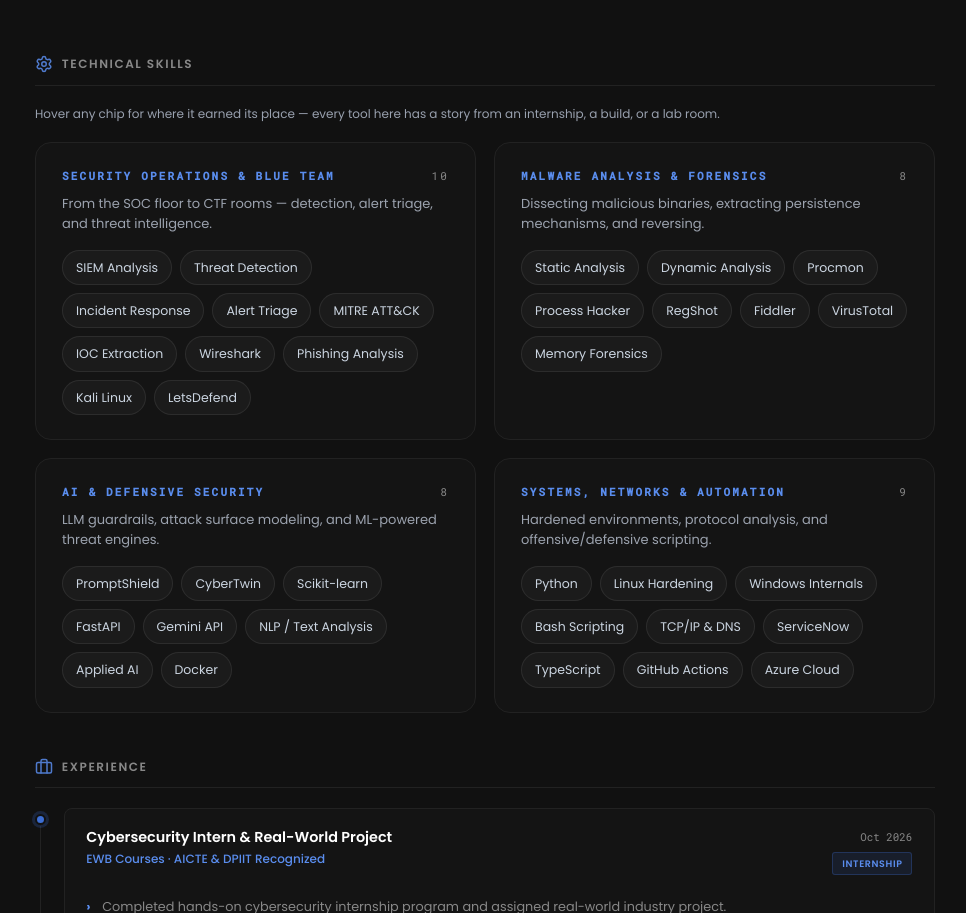
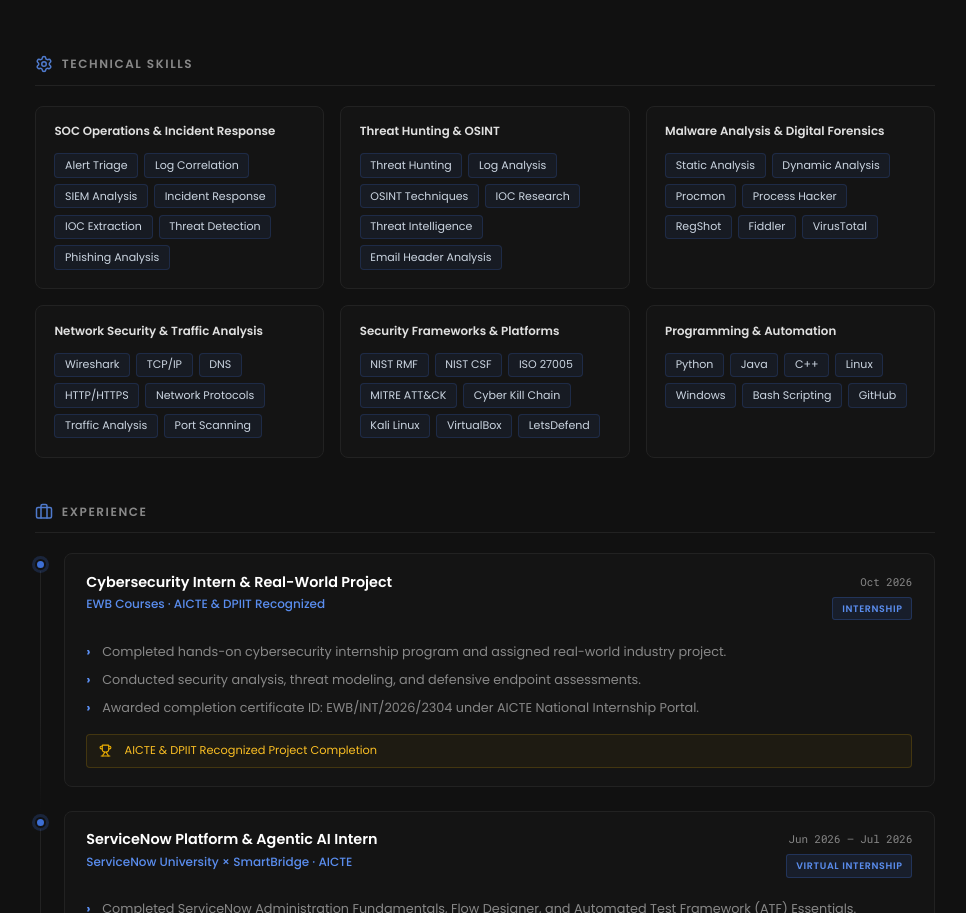
Before and after one commit to Shafeeq-Cybersec/Shafeeq-Cybersec.github.io, a React (Vite) app: page / in a window 1280 px wide. Shown: the part 1839-2752 px from the top of the page, without its empty margins (155-1121 px from the left). Built offline with nearby package versions, Linux system fonts and the light colour scheme.

Commit message:
feat: restore compact 6-category technical skills grid with hover tooltips on each tag

```diff
--- a/src/App.tsx
+++ b/src/App.tsx
@@ -573,20 +573,13 @@ export default function App() {
               <Settings size={18} className="cp-block-icon" />
               Technical Skills
             </div>
-            <p className="text-xs text-gray-400 mb-5">
-              Hover any chip for where it earned its place — every tool here has a story from an internship, a build, or a lab room.
-            </p>
-            <div className="stack-grid">
+            <div className="cp-skills-grid">
               {skills.map((cat: any) => (
-                <div key={cat.category} className="stack-card">
-                  <div className="stack-cat">
-                    <span>{cat.category}</span>
-                    <i>{cat.skills ? cat.skills.length : (cat.tags ? cat.tags.length : 0)}</i>
-                  </div>
-                  {cat.blurb && <p className="stack-blurb">{cat.blurb}</p>}
-                  <div className="stack-chips">
+                <div key={cat.category} className="cp-skill-cat">
+                  <div className="cp-skill-cat-name">{cat.category}</div>
+                  <div className="cp-tags">
                     {(cat.skills || (cat.tags || []).map((t: string) => ({ name: t, tip: '' }))).map((item: any, idx: number) => (
-                      <span key={idx} className="chip" tabIndex={0}>
+                      <span key={idx} className="cp-tag" tabIndex={0}>
                         {item.name || item}
                         {item.tip && <span className="tip">{item.tip}</span>}
                       </span>
--- a/src/data/skills.json
+++ b/src/data/skills.json
@@ -1,98 +1,54 @@
 [
   {
-    "category": "Security Operations & Blue Team",
-    "blurb": "From the SOC floor to CTF rooms — detection, alert triage, and threat intelligence.",
+    "category": "SOC Operations & Incident Response",
     "skills": [
-      {
-        "name": "SIEM Analysis",
-        "tip": "LetsDefend SOC workflows & log correlation across live attack simulations"
-      },
-      {
-        "name": "Threat Detection",
-        "tip": "ThreatLens kill-chain engine & rule-based indicator correlation"
-      },
-      {
-        "name": "Incident Response",
-        "tip": "TANSAM attack scenarios & triage playbooks during Siemens internship"
-      },
-      {
-        "name": "Alert Triage",
-        "tip": "93% SLA accuracy across 3,907 points on LetsDefend VIP+ platform"
-      },
-      {
-        "name": "MITRE ATT&CK",
-        "tip": "Technique mapping & kill chain correlation in ThreatLens SOC platform"
-      },
-      {
-        "name": "IOC Extraction",
-        "tip": "Automated artifact triage in MailSleuth & forensic investigation reports"
-      },
-      {
-        "name": "Wireshark",
-        "tip": "PCAP inspection, protocol anomaly analysis & traffic carving"
-      },
-      {
-        "name": "Phishing Analysis",
-        "tip": "Scikit-learn NLP detector at TANSAM & IEEE QRishing research paper"
-      },
-      {
-        "name": "Kali Linux",
-        "tip": "Daily driver for penetration testing, John the Ripper & traffic inspection"
-      },
-      {
-        "name": "LetsDefend",
-        "tip": "VIP+ Defender · 3,907 pts · 19,041 SLA score · 93% accuracy"
-      }
+      { "name": "Alert Triage", "tip": "93% SLA accuracy across 3,907 points on LetsDefend VIP+ platform" },
+      { "name": "Log Correlation", "tip": "ThreatLens multi-stage correlation across auth & network events" },
+      { "name": "SIEM Analysis", "tip": "Splunk & LetsDefend playbooks during simulated incident handling" },
+      { "name": "Incident Response", "tip": "TANSAM attack scenarios & triage playbooks during Siemens internship" },
+      { "name": "IOC Extraction", "tip": "Automated artifact triage in MailSleuth & incident reports" },
+      { "name": "Threat Detection", "tip": "ThreatLens rule engine mapping alerts to Cyber Kill Chain" },
+      { "name": "Phishing Analysis", "tip": "Scikit-learn NLP detector at TANSAM & IEEE QRishing paper" }
     ],
     "tags": [
+      "Alert Triage",
+      "Log Correlation",
       "SIEM Analysis",
+      "Incident Response",
+      "IOC Extraction",
       "Threat Detection",
-      "Incident Response",
-      "Alert Triage",
-      "MITRE ATT&CK",
-      "IOC Extraction",
-      "Wireshark",
-      "Phishing Analysis",
-      "Kali Linux",
-      "LetsDefend"
+      "Phishing Analysis"
     ]
   },
   {
-    "category": "Malware Analysis & Forensics",
-    "blurb": "Dissecting malicious binaries, extracting persistence mechanisms, and reversing.",
+    "category": "Threat Hunting & OSINT",
     "skills": [
-      {
-        "name": "Static Analysis",
-        "tip": "String extraction, PE headers, imports & hash verification"
-      },
-      {
-        "name": "Dynamic Analysis",
-        "tip": "Sandboxed behavioral execution, registry modifications & network tracking"
-      },
-      {
-        "name": "Procmon",
-        "tip": "Process monitoring & file system event tracing in live malware labs"
-      },
-      {
-        "name": "Process Hacker",
-        "tip": "Memory inspection, thread enumeration & DLL injection checks"
-      },
-      {
-        "name": "RegShot",
-        "tip": "Registry difference snapshots before and after malware detonation"
-      },
-      {
-        "name": "Fiddler",
-        "tip": "HTTP/HTTPS traffic interception & C2 beaconing analysis"
-      },
-      {
-        "name": "VirusTotal",
-        "tip": "Multi-engine scanning, behavior reports & CTI threat correlation"
-      },
-      {
-        "name": "Memory Forensics",
-        "tip": "Solved 57 flags in Sherlocks DFIR category at HTB Holmes CTF 2026"
-      }
+      { "name": "Threat Hunting", "tip": "Hypothesis-driven threat hunting across Sysmon & Windows event logs" },
+      { "name": "Log Analysis", "tip": "Event ID analysis for logon, privilege escalation & process creation" },
+      { "name": "OSINT Techniques", "tip": "Domain, IP, and threat actor infrastructure profiling" },
+      { "name": "IOC Research", "tip": "VirusTotal, AbuseIPDB, and AlienVault OTX indicator validation" },
+      { "name": "Threat Intelligence", "tip": "Correlating active campaigns with MITRE ATT&CK adversary tactics" },
+      { "name": "Email Header Analysis", "tip": "Authentication triage: SPF, DKIM, DMARC & routing hops" }
+    ],
+    "tags": [
+      "Threat Hunting",
+      "Log Analysis",
+      "OSINT Techniques",
+      "IOC Research",
+      "Threat Intelligence",
+      "Email Header Analysis"
+    ]
+  },
+  {
+    "category": "Malware Analysis & Digital Forensics",
+    "skills": [
+      { "name": "Static Analysis", "tip": "PE header dissection, imported DLLs, and strings extraction" },
+      { "name": "Dynamic Analysis", "tip": "Sandboxed behavioral execution, registry & network tracking" },
+      { "name": "Procmon", "tip": "Real-time process, registry, and file system activity tracing" },
+      { "name": "Process Hacker", "tip": "Live memory inspection, token privileges & thread monitoring" },
+      { "name": "RegShot", "tip": "Registry delta snapshots before and after malware execution" },
+      { "name": "Fiddler", "tip": "Decrypted HTTP/HTTPS traffic inspection and C2 beacon analysis" },
+      { "name": "VirusTotal", "tip": "Multi-engine signature verification & sandbox behavioral reports" }
     ],
     "tags": [
       "Static Analysis",
@@ -101,109 +57,72 @@
       "Process Hacker",
       "RegShot",
       "Fiddler",
-      "VirusTotal",
-      "Memory Forensics"
+      "VirusTotal"
     ]
   },
   {
-    "category": "AI & Defensive Security",
-    "blurb": "LLM guardrails, attack surface modeling, and ML-powered threat engines.",
+    "category": "Network Security & Traffic Analysis",
     "skills": [
-      {
-        "name": "PromptShield",
-        "tip": "Defensive gateway blocking prompt injection & sensitive data leakage"
-      },
-      {
-        "name": "CyberTwin",
-        "tip": "AI digital twin for enterprise attack surface & blast radius mapping"
-      },
-      {
-        "name": "Scikit-learn",
-        "tip": "Phishing email classification model built during TANSAM Siemens internship"
-      },
-      {
-        "name": "FastAPI",
-        "tip": "High-throughput API gateway deployed on Azure Container Apps"
-      },
-      {
-        "name": "Gemini API",
-        "tip": "Real-time threat evaluation & payload classification engine"
-      },
-      {
-        "name": "NLP / Text Analysis",
-        "tip": "Email header & lure classification in defensive phishing systems"
-      },
-      {
-        "name": "Applied AI",
-        "tip": "CSRBOX & IBM SkillsBuild applied AI development program"
-      },
-      {
-        "name": "Docker",
-        "tip": "Containerized deployment of security APIs & testing sandbox"
-      }
+      { "name": "Wireshark", "tip": "PCAP packet dissection, protocol analysis & anomaly carving" },
+      { "name": "TCP/IP", "tip": "Handshake analysis, TCP flags, and connection state tracking" },
+      { "name": "DNS", "tip": "Detecting DNS tunneling, spoofing, and malicious C2 lookups" },
+      { "name": "HTTP/HTTPS", "tip": "Inspecting web traffic anomalies, payloads, and malicious redirects" },
+      { "name": "Network Protocols", "tip": "Deep-dive analysis of SMB, RDP, ARP, and ICMP abuse" },
+      { "name": "Traffic Analysis", "tip": "Baselining normal bandwidth to identify exfiltration spikes" },
+      { "name": "Port Scanning", "tip": "Nmap host discovery, service enumeration & NSE vulnerability scripts" }
     ],
     "tags": [
-      "PromptShield",
-      "CyberTwin",
-      "Scikit-learn",
-      "FastAPI",
-      "Gemini API",
-      "NLP / Text Analysis",
-      "Applied AI",
-      "Docker"
+      "Wireshark",
+      "TCP/IP",
+      "DNS",
+      "HTTP/HTTPS",
+      "Network Protocols",
+      "Traffic Analysis",
+      "Port Scanning"
     ]
   },
   {
-    "category": "Systems, Networks & Automation",
-    "blurb": "Hardened environments, protocol analysis, and offensive/defensive scripting.",
+    "category": "Security Frameworks & Platforms",
     "skills": [
-      {
-        "name": "Python",
-        "tip": "Primary language for threat detection engines, scrapers & automation"
-      },
-      {
-        "name": "Linux Hardening",
-        "tip": "UFW configuration, permissions, systemd services & log audits"
-      },
-      {
-        "name": "Windows Internals",
-        "tip": "Event log forensics, Sysmon telemetry & registry analysis"
-      },
-      {
-        "name": "Bash Scripting",
-        "tip": "SOC log parsing, automation scripts & environment setup"
-      },
-      {
-        "name": "TCP/IP & DNS",
-        "tip": "Network packet dissection, DNS tunneling & port analysis"
-      },
-      {
-        "name": "ServiceNow",
-        "tip": "Platform admin, ATF automated testing & ITSM incident workflows"
-      },
-      {
-        "name": "TypeScript",
-        "tip": "Core language powering ThreatLens SOC investigation dashboard"
-      },
-      {
-        "name": "GitHub Actions",
-        "tip": "CI/CD pipelines, automated testing & portfolio deployment"
-      },
-      {
-        "name": "Azure Cloud",
-        "tip": "Azure Container Apps deployment for PromptShield firewall"
-      }
+      { "name": "NIST RMF", "tip": "Risk management framework applied across system life cycles" },
+      { "name": "NIST CSF", "tip": "Identify, Protect, Detect, Respond, and Recover core functions" },
+      { "name": "ISO 27005", "tip": "Information security risk management methodologies" },
+      { "name": "MITRE ATT&CK", "tip": "Technique mapping and Kill Chain alignment in ThreatLens" },
+      { "name": "Cyber Kill Chain", "tip": "Reconstructing 7-stage attack progressions in SOC platform" },
+      { "name": "Kali Linux", "tip": "Primary distribution for security tooling and penetration testing" },
+      { "name": "VirtualBox", "tip": "Isolated malware sandbox and defensive lab environments" },
+      { "name": "LetsDefend", "tip": "VIP+ Defender · 3,907 pts · 19,041 SLA score · 93% accuracy" }
+    ],
+    "tags": [
+      "NIST RMF",
+      "NIST CSF",
+      "ISO 27005",
+      "MITRE ATT&CK",
+      "Cyber Kill Chain",
+      "Kali Linux",
+      "VirtualBox",
+      "LetsDefend"
+    ]
+  },
+  {
+    "category": "Programming & Automation",
+    "skills": [
+      { "name": "Python", "tip": "Automation scripts, threat correlation engines & PromptShield gateway" },
+      { "name": "Java", "tip": "Object-oriented software development and backend systems" },
+      { "name": "C++", "tip": "Low-level system mechanics, memory fundamentals & algorithms" },
+      { "name": "Linux", "tip": "Shell administration, UFW firewall hardening, and systemd services" },
+      { "name": "Windows", "tip": "PowerShell automation, registry forensics & event log querying" },
+      { "name": "Bash Scripting", "tip": "Automated log parsing, reconnaissance, and telemetry scripts" },
+      { "name": "GitHub", "tip": "Version control, CI/CD actions, and open-source project delivery" }
     ],
     "tags": [
       "Python",
-      "Linux Hardening",
-      "Windows Internals",
+      "Java",
+      "C++",
+      "Linux",
+      "Windows",
       "Bash Scripting",
-      "TCP/IP & DNS",
-      "ServiceNow",
-      "TypeScript",
-      "GitHub Actions",
-      "Azure Cloud"
+      "GitHub"
     ]
   }
 ]
--- a/src/index.css
+++ b/src/index.css
@@ -1575,134 +1575,113 @@ footer { text-align: center; padding: 1.25rem; border-top: 1px solid var(--borde
   letter-spacing: 0.04em;
 }
 
-/* ── B. Skills Dashboard / Stack Cards with Tooltips ─────────────────────── */
-.stack-grid {
+/* ── B. Skills Dashboard (Original Compact Grid with Hover Tooltips) ──────────────── */
+.cp-skills-grid {
   display: grid;
-  grid-template-columns: repeat(2, 1fr);
-  gap: 18px;
-}
-
-@media (max-width: 900px) {
-  .stack-grid {
-    grid-template-columns: 1fr;
-  }
-}
-
-.stack-card {
+  grid-template-columns: repeat(3, 1fr);
+  gap: 1rem;
+}
+
+.cp-skill-cat {
+  background: var(--card);
   border: 1px solid var(--border);
-  border-radius: 16px;
-  background: var(--card);
-  padding: 24px 26px;
-  transition: transform 0.3s cubic-bezier(0.16, 1, 0.3, 1),
-              border-color 0.3s ease,
-              box-shadow 0.3s ease;
-  position: relative;
-}
-
-.stack-card:hover {
-  border-color: rgba(61, 111, 212, 0.4);
-  transform: translateY(-3px);
-  box-shadow: 0 16px 36px rgba(0, 0, 0, 0.35), 0 0 15px rgba(61, 111, 212, 0.08);
-}
-
-.stack-cat {
-  font-family: var(--font-mono);
+  border-radius: 8px;
+  padding: 1.1rem 1.15rem 1.15rem;
+  transition: border-color 0.25s var(--ease-in-out),
+              box-shadow   0.25s var(--ease-in-out),
+              transform    0.25s var(--ease-in-out);
+  position: relative;
+}
+
+.cp-skill-cat:hover {
+  border-color: rgba(61, 111, 212, 0.35);
+  box-shadow: 0 4px 16px rgba(0, 0, 0, 0.25);
+  transform: translateY(-2px);
+}
+
+.cp-skill-cat-name {
+  display: flex;
+  align-items: center;
+  gap: 0.5rem;
+  font-size: 0.74rem;
+  font-weight: 600;
+  color: var(--text);
+  margin-bottom: 0.85rem;
+  line-height: 1.3;
+}
+
+.cp-tags {
+  display: flex;
+  flex-wrap: wrap;
+  gap: 0.38rem;
+}
+
+.cp-tag {
+  position: relative;
+  font-size: 0.69rem;
+  padding: 0.22rem 0.6rem;
+  background: rgba(61, 111, 212, 0.08);
+  border: 1px solid rgba(61, 111, 212, 0.2);
+  color: #cbd5e1;
+  border-radius: 4px;
+  line-height: 1.4;
+  cursor: default;
+  outline: none;
+  user-select: none;
+  transition: background 0.18s var(--ease-in-out),
+              border-color 0.18s var(--ease-in-out),
+              color 0.18s var(--ease-in-out),
+              transform 0.18s var(--ease-in-out);
+}
+
+.cp-tag:hover,
+.cp-tag:focus-visible {
+  background: rgba(61, 111, 212, 0.22);
+  border-color: var(--blue-light);
+  color: #ffffff;
+  transform: translateY(-1px);
+  z-index: 50;
+}
+
+/* Tooltip Popup on Hover */
+.cp-tag .tip {
+  position: absolute;
+  bottom: calc(100% + 8px);
+  left: 50%;
+  transform: translateX(-50%) translateY(4px);
+  width: max-content;
+  max-width: min(240px, 75vw);
+  white-space: normal;
+  background: #0b0f19;
+  border: 1px solid rgba(59, 130, 246, 0.45);
+  color: #e2e8f0;
   font-size: 11px;
-  font-weight: 700;
-  letter-spacing: 0.2em;
-  text-transform: uppercase;
-  color: var(--blue-light);
-  display: flex;
-  align-items: baseline;
-  justify-content: space-between;
-}
-
-.stack-cat i {
-  font-style: normal;
-  color: var(--text-dim);
-  font-weight: 400;
-  font-size: 11px;
-}
-
-.stack-blurb {
-  margin-top: 8px;
-  font-size: 13px;
-  line-height: 1.55;
-  color: #9ca3af;
-}
-
-.stack-chips {
-  display: flex;
-  flex-wrap: wrap;
-  gap: 8px;
-  margin-top: 16px;
-}
-
-.chip {
-  position: relative;
-  padding: 6px 13px;
-  border-radius: 999px;
-  border: 1px solid rgba(255, 255, 255, 0.08);
-  background: rgba(255, 255, 255, 0.03);
-  font-size: 12.5px;
-  color: #cbd5e1;
-  cursor: default;
-  transition: color 0.2s ease,
-              border-color 0.2s ease,
-              transform 0.2s ease,
-              background 0.2s ease;
-  user-select: none;
-  outline: none;
-}
-
-.chip:hover,
-.chip:focus-visible {
-  color: #ffffff;
-  border-color: var(--blue-light);
-  background: rgba(59, 130, 246, 0.1);
-  transform: translateY(-2px);
-  box-shadow: 0 4px 12px rgba(59, 130, 246, 0.15);
-}
-
-/* Tooltip Popup */
-.chip .tip {
-  position: absolute;
-  bottom: calc(100% + 10px);
-  left: 50%;
-  transform: translateX(-50%) translateY(5px);
-  width: max-content;
-  max-width: min(260px, 80vw);
-  white-space: normal;
-  background: #0d121f;
-  border: 1px solid rgba(59, 130, 246, 0.4);
-  color: #e2e8f0;
-  font-size: 11.5px;
   line-height: 1.45;
-  padding: 9px 13px;
-  border-radius: 9px;
+  padding: 7px 11px;
+  border-radius: 8px;
   opacity: 0;
   pointer-events: none;
   z-index: 100;
-  transition: opacity 0.2s cubic-bezier(0.16, 1, 0.3, 1),
-              transform 0.2s cubic-bezier(0.16, 1, 0.3, 1);
-  box-shadow: 0 14px 30px rgba(0, 0, 0, 0.7), 0 0 16px rgba(59, 130, 246, 0.2);
+  transition: opacity 0.18s cubic-bezier(0.16, 1, 0.3, 1),
+              transform 0.18s cubic-bezier(0.16, 1, 0.3, 1);
+  box-shadow: 0 10px 24px rgba(0, 0, 0, 0.75), 0 0 14px rgba(59, 130, 246, 0.22);
   text-align: left;
 }
 
-/* Pointer arrow */
-.chip .tip::after {
+/* Arrow pointer */
+.cp-tag .tip::after {
   content: "";
   position: absolute;
   top: 100%;
   left: 50%;
   transform: translateX(-50%);
-  border-width: 5px;
+  border-width: 4px;
   border-style: solid;
-  border-color: rgba(59, 130, 246, 0.4) transparent transparent transparent;
-}
-
-.chip:hover .tip,
-.chip:focus-visible .tip {
+  border-color: rgba(59, 130, 246, 0.45) transparent transparent transparent;
+}
+
+.cp-tag:hover .tip,
+.cp-tag:focus-visible .tip {
   opacity: 1;
   transform: translateX(-50%) translateY(0);
 }
```
